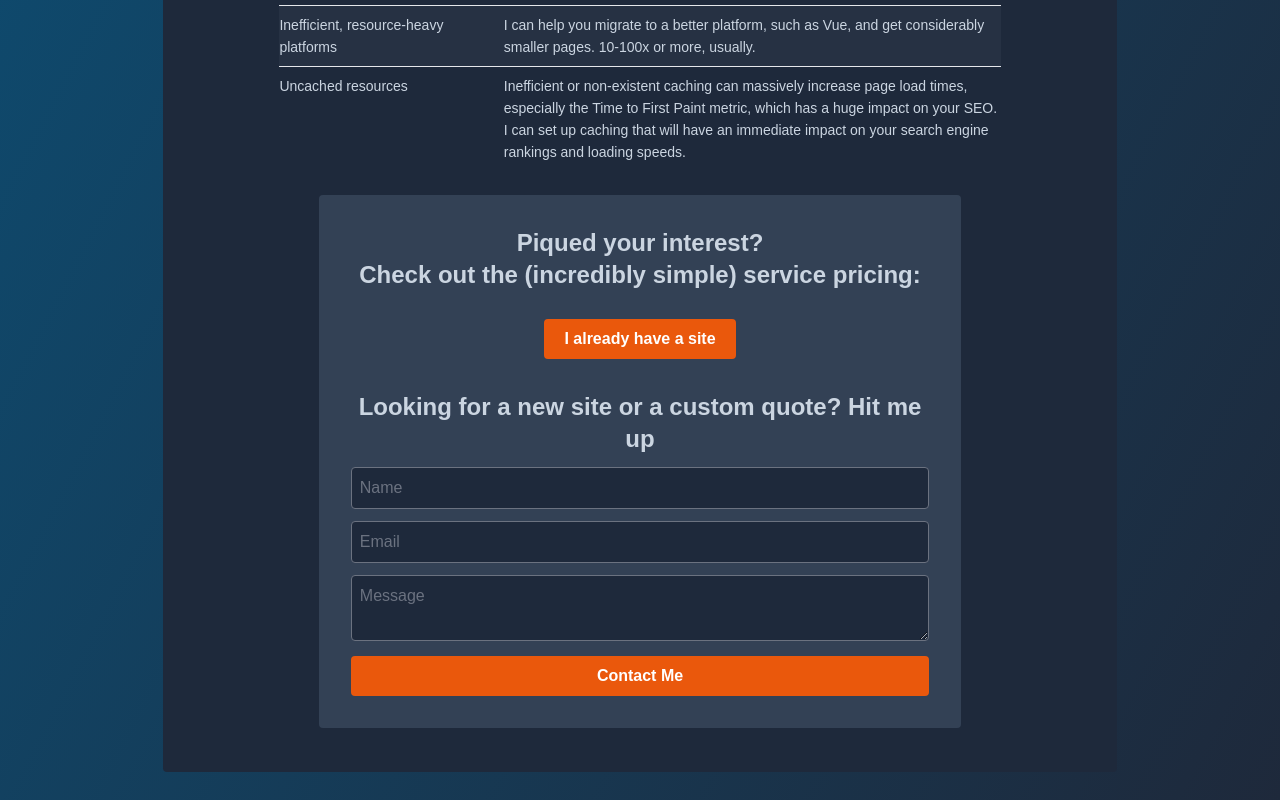
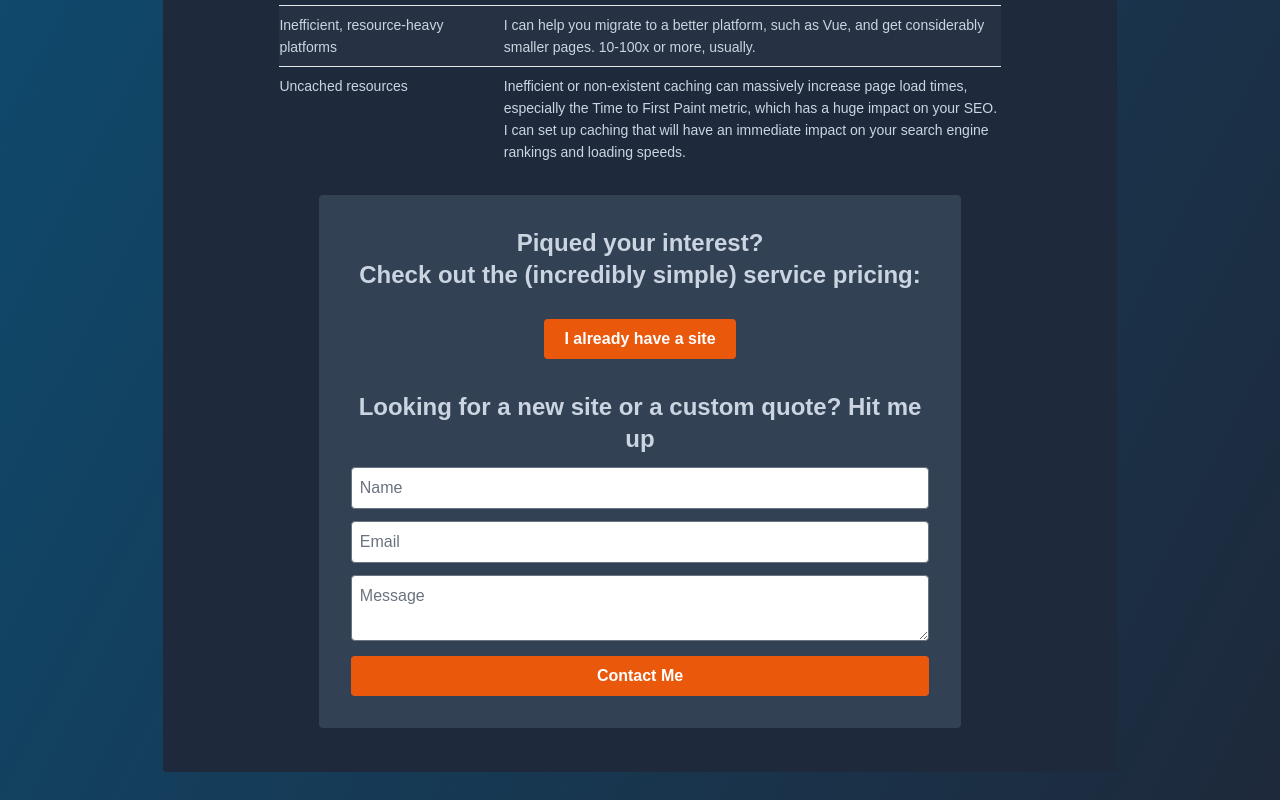
Before and after one commit to josephclaytonhansen/josephhansen.dev, a Vue app: page / in a window 1280 px wide. Shown: the part 1680-2480 px from the top of the page. Built offline with nearby package versions, Linux system fonts and the light colour scheme.

Commit message:
contact form submit

```diff
--- a/src/components/main/blocks/ctaForm/ctaForm.vue
+++ b/src/components/main/blocks/ctaForm/ctaForm.vue
@@ -12,6 +12,18 @@
       return "text-slate-300"
     } else if (brightness == 1) {
       return "text-slate-300"
+    }
+  }
+
+  const inputClass = (brightness) => {
+    if (brightness >= 4) {
+      return "text-emerald-500"
+    } else if (brightness == 3) {
+      return "text-slate-800"
+    } else if (brightness == 2) {
+      return "text-orange-500"
+    } else if (brightness == 1) {
+      return "text-orange-400"
     }
   }
 
@@ -99,34 +111,16 @@
           type="text"
           placeholder="Name"
           class="rounded p-2 w-full"
-          :class="{
-            'bg-slate-200': brightness == 5,
-            'bg-slate-300': brightness == 4,
-            'bg-slate-600': brightness == 3,
-            'bg-slate-800': brightness == 2,
-            'bg-slate-900': brightness == 1,
-          }" />
+          :class="inputClass" />
         <input
           type="email"
           placeholder="Email"
           class="rounded p-2 w-full mt-3"
-          :class="{
-            'bg-slate-200': brightness == 5,
-            'bg-slate-300': brightness == 4,
-            'bg-slate-600': brightness == 3,
-            'bg-slate-800': brightness == 2,
-            'bg-slate-900': brightness == 1,
-          }" />
+          :class="inputClass" />
         <textarea
           placeholder="Message"
           class="rounded p-2 w-full mt-3"
-          :class="{
-            'bg-slate-200': brightness == 5,
-            'bg-slate-300': brightness == 4,
-            'bg-slate-600': brightness == 3,
-            'bg-slate-800': brightness == 2,
-            'bg-slate-900': brightness == 1,
-          }"></textarea>
+          :class="inputClass"></textarea>
         <button
         id = "submitButton"
           type="submit"
```
